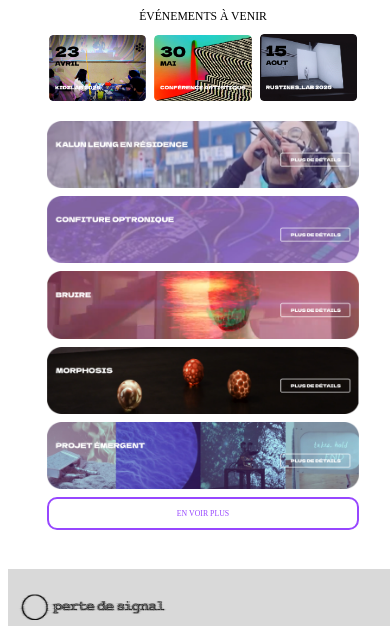
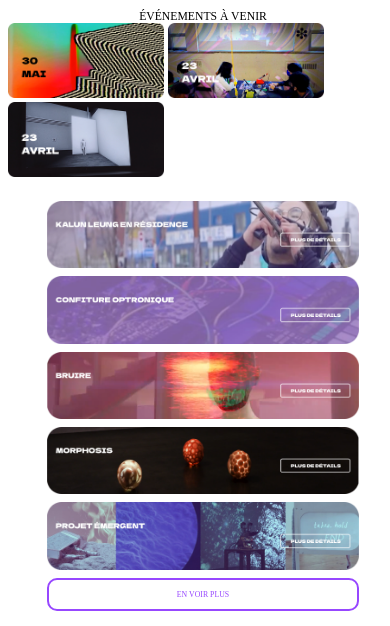
Before and after one commit to Sutol92/stanley_nathan_web2final_582-211, a plain HTML site: page index.html in a window 390 px wide. Shown: the part 244-870 px from the top of the page. Drawn offline with Linux system fonts and the light colour scheme; a web font is replaced by a local one.

Commit message:
importation carouselle iphone

```diff
--- a/css/main.css
+++ b/css/main.css
@@ -170,12 +170,11 @@ video {
 
 /*ici je vais gerer la taille de mon carouselle*/
 .carousselle {
-    display: flex;
-    width: 100vw;
-    justify-content: center;
-    align-items: center;
-    gap: 2vw;
-    margin-top: 3vw;
+    display: none;
+}
+
+.carousselle_iphone {
+
 }
 
 /*je redimensionne les image de mon carouselle*/
--- a/index.html
+++ b/index.html
@@ -41,6 +41,12 @@
                 <img src="./assets/images/CONFERENCE.png" alt="">
                 <img src="./assets/images/RUSTINE (2).png" alt="">
         </div>
+        <div class="carousselle_iphone">
+                <img src="./assets/images/CONFERENCE (6).png" alt="">
+                <img src="./assets/images/KIDZLAB (9).png" alt="">
+                <img src="./assets/images/RUSTINE (6).png" alt="">
+        </div>
+
         <div class="realisation">
             <img src="./assets/images/KALUN.png" alt="">
         </div>
```
Also changed, not shown: assets/images/CONFERENCE (6).png (added), assets/images/KIDZLAB (9).png (added), assets/images/RUSTINE (6).png (added).
